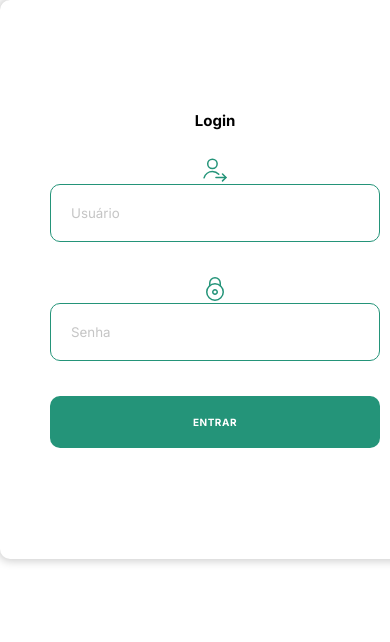
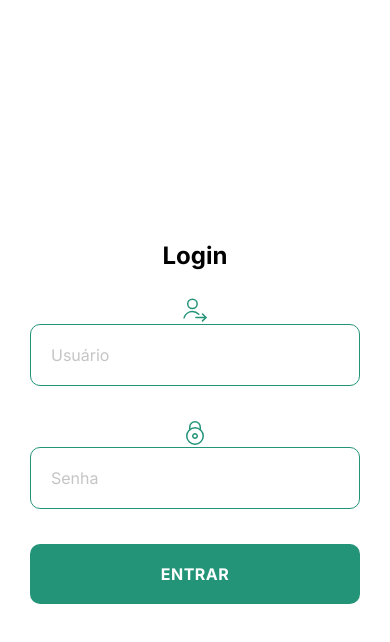
Before and after one commit to jvGodoi/greenmed, a plain HTML site: page index.html in a window 390 px wide. Shown: the top 642 px of the page. Drawn offline with Linux system fonts and the light colour scheme.

Commit message:
Update style.css

```diff
--- a/css/style.css
+++ b/css/style.css
@@ -19,14 +19,32 @@ main {
   height: 100vh;
 }
 
+h1{
+  font-size: 2.8rem;
+}
+h2{
+  font-size: 2.4rem;
+}
+h3{
+  font-size: 2.0rem;
+}
+
+p, a, th, td, label, input{
+  font-size: 1.6rem;
+}
+
 .login {
   background-color: #ffffff;
-  width: 926px;
+  /* width: 926px; */
+  width: auto;
   height: 559px;
   margin: 0 auto;
-  display: flex;
+  /* display: flex; */
+  /* align-items: center; */
+  /* justify-content: space-between; */
+  display: grid;
+  grid-template-columns: 1fr 1fr;
   align-items: center;
-  justify-content: space-between;
   box-shadow: 0px 0px 10px 2px rgba(0, 0, 0, 0.2);
   border-radius: 10px;
 }
@@ -41,7 +59,23 @@ main {
   .img-login {
     display: none;
   }
+
   main {
     align-items: normal;
   }
+
+  .login{
+    height: auto;
+    box-shadow: none;
+    width: 100%;
+    justify-content: center;
+  }
+
+
 }
+.voltar-login{
+  color: #000;
+}
+.btn-filtrar{
+  cursor: pointer;
+}
```
